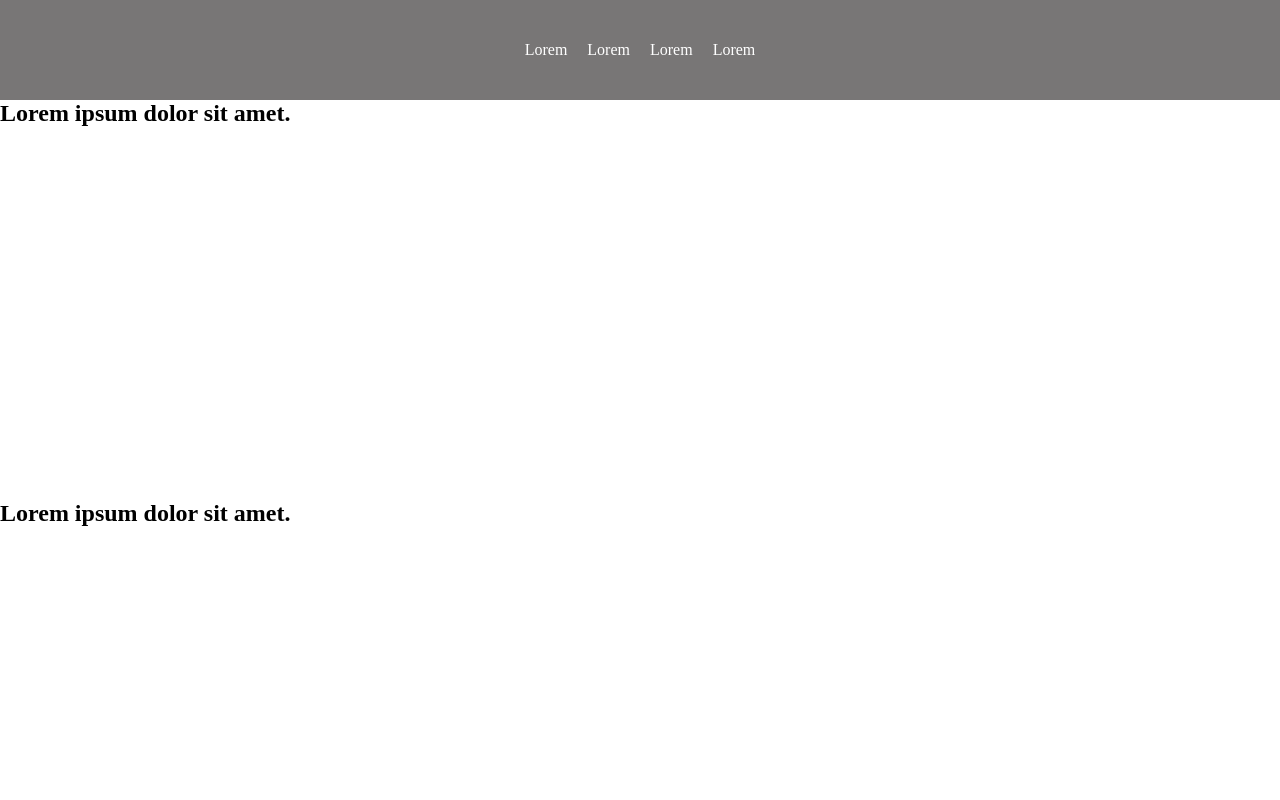
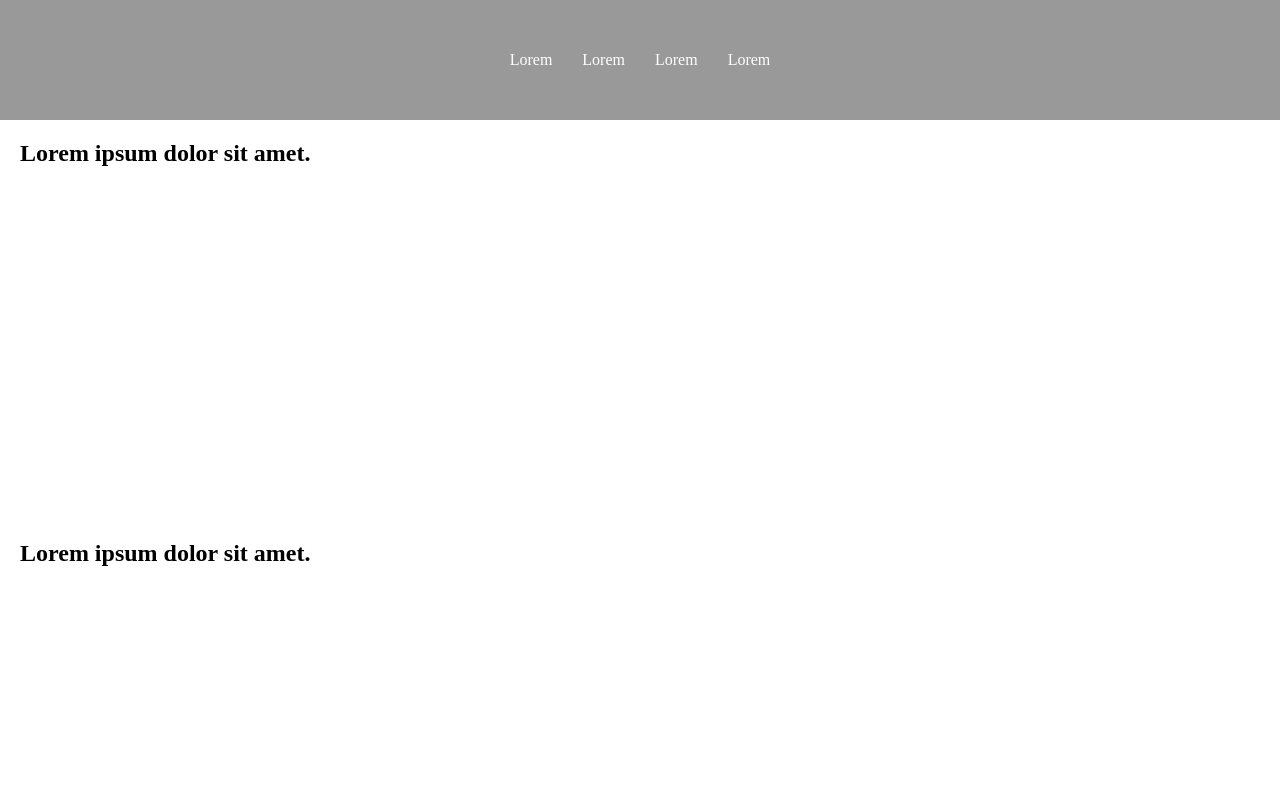
Before and after one commit to nineuito/my-project, a plain HTML site: page HTML/index.html in a window 1280 px wide. Shown: the top 800 px of the page. Drawn offline with Linux system fonts and the light colour scheme.

Commit message:
change padding for section and height for nav

```diff
--- a/styles/style.css
+++ b/styles/style.css
@@ -1,15 +1,15 @@
 /* #region nav */
 .nav {
-  background-color: #787676;
-  height: 100px;
+  background-color: #999;
+  height: 120px;
 }
 
 .nav__list {
   display: flex;
   list-style: none;
   justify-content: center;
-  line-height: 100px;
-  gap: 20px;
+  line-height: 120px;
+  gap: 30px;
 }
 
 .nav__list__item {
@@ -23,6 +23,7 @@
 
 .section {
   height: 400px;
+  padding: 20px;
 }
 
 /* #region section-1  */
```
Also changed, not shown: HTML/index.html (+0 -1 lines).
